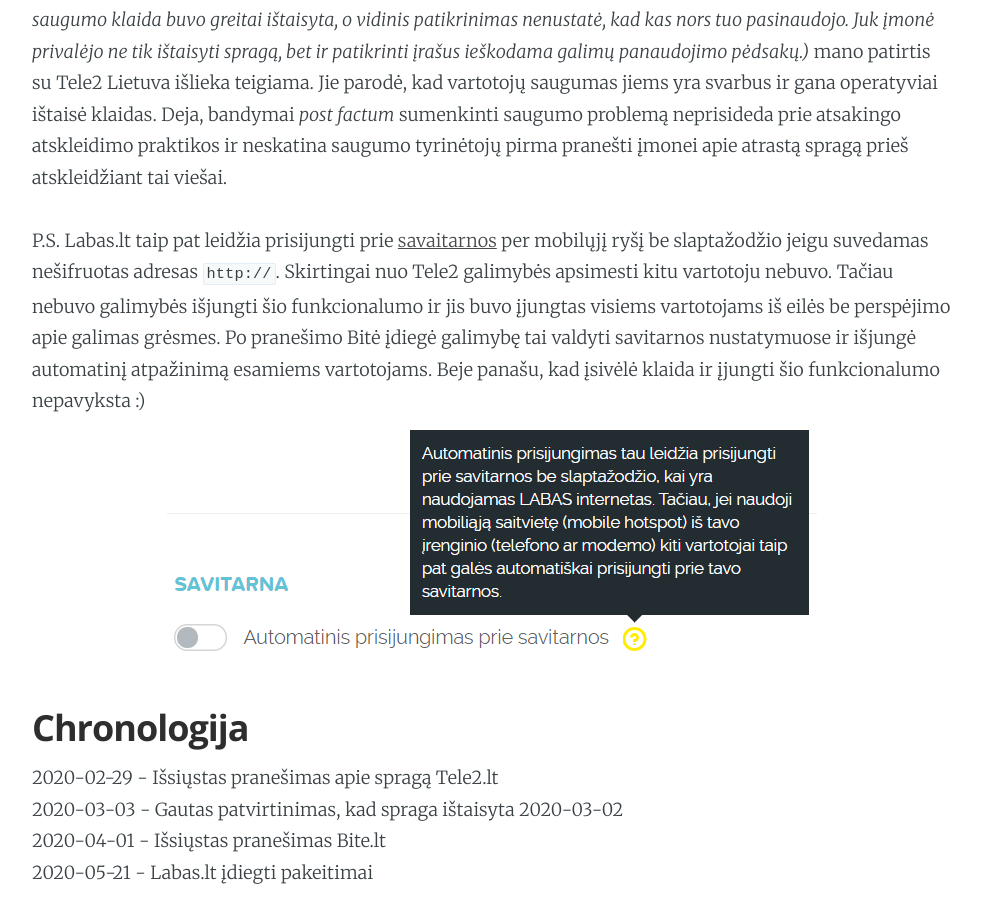
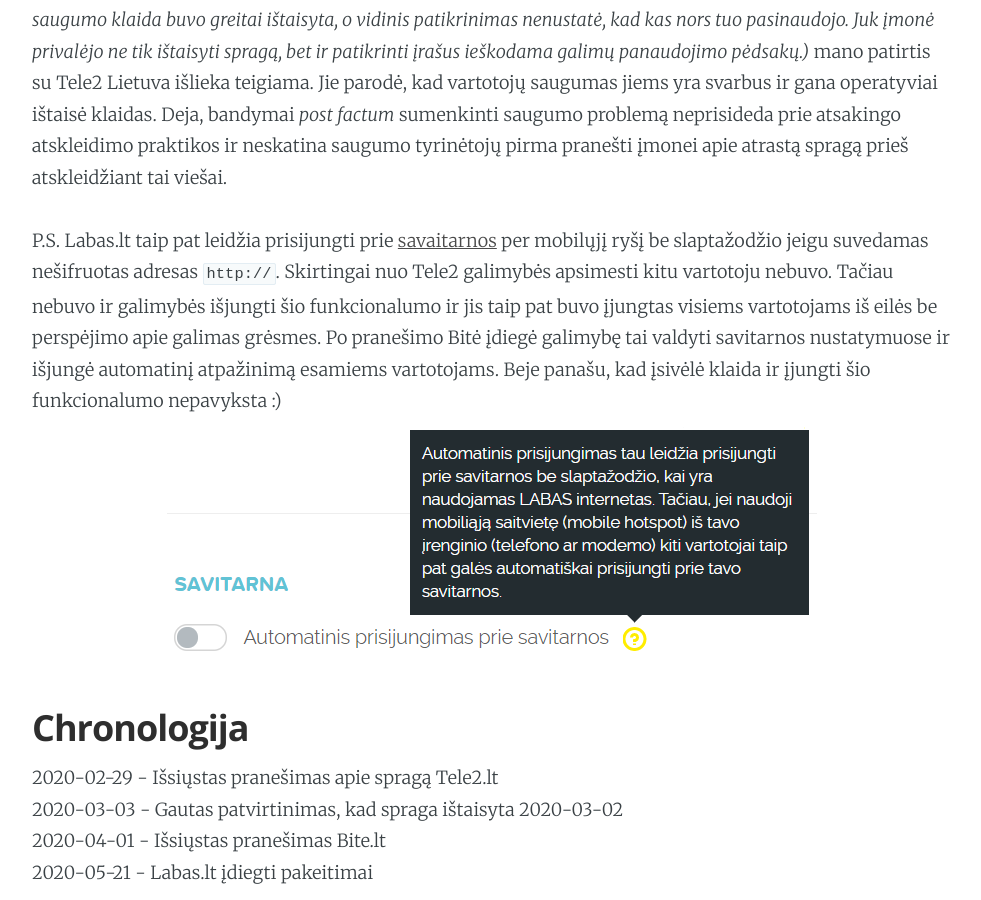
Before and after one commit to JarLob/jarlob.github.io, a Jekyll site: the page built from _posts/2020-05-21-tele2-savitarnos-autorizacijos-apejimas.md, in a window 1280 px wide and 900 px high, scrolled down 2577 px. Shown: the whole window, without its empty margins (148-1129 px from the left). Built offline with Jekyll 4.4.1, drawn with Linux system fonts in a browser that asks for light colours.

Commit message:
Update 2020-05-21-tele2-savitarnos-autorizacijos-apejimas.md

```diff
--- a/_posts/2020-05-21-tele2-savitarnos-autorizacijos-apejimas.md
+++ b/_posts/2020-05-21-tele2-savitarnos-autorizacijos-apejimas.md
@@ -31,7 +31,7 @@ Tai, kartu su galimybe suklastoti vartotojo identifikatorių, leido prisijungti
 
 Apskritai paėmus, nors [Tele2 neigia spragos rimtumą (16 min. 43 sec.)](https://www.ziniuradijas.lt/laidos/skaitmeniniai-horizontai/kaip-m-transportas-lt-programeles-leido-atskleisti-naudotoju-banko-korteliu-informacija) *(Užtektų tiesiog pripažinti, kad saugumo klaida buvo greitai ištaisyta, o vidinis patikrinimas nenustatė, kad kas nors tuo pasinaudojo. Juk įmonė privalėjo ne tik ištaisyti spragą, bet ir patikrinti įrašus ieškodama galimų panaudojimo pėdsakų.)* mano patirtis su Tele2 Lietuva išlieka teigiama. Jie parodė, kad vartotojų saugumas jiems yra svarbus ir gana operatyviai ištaisė klaidas.  Deja, bandymai *post factum* sumenkinti saugumo problemą neprisideda prie atsakingo atskleidimo praktikos ir neskatina saugumo tyrinėtojų pirma pranešti įmonei apie atrastą spragą prieš atskleidžiant tai viešai.
 
-P.S. Labas.lt taip pat leidžia prisijungti prie [savaitarnos](http://mano.labas.lt) per mobilųjį ryšį be slaptažodžio jeigu suvedamas nešifruotas adresas `http://`. Skirtingai nuo Tele2 galimybės apsimesti kitu vartotoju nebuvo. Tačiau nebuvo galimybės išjungti šio funkcionalumo ir jis buvo įjungtas visiems vartotojams iš eilės be perspėjimo apie galimas grėsmes. Po pranešimo Bitė įdiegė galimybę tai valdyti savitarnos nustatymuose ir išjungė automatinį atpažinimą esamiems vartotojams. Beje panašu, kad įsivėlė klaida ir įjungti šio funkcionalumo nepavyksta :)
+P.S. Labas.lt taip pat leidžia prisijungti prie [savaitarnos](http://mano.labas.lt) per mobilųjį ryšį be slaptažodžio jeigu suvedamas nešifruotas adresas `http://`. Skirtingai nuo Tele2 galimybės apsimesti kitu vartotoju nebuvo. Tačiau nebuvo ir galimybės išjungti šio funkcionalumo ir jis taip pat buvo įjungtas visiems vartotojams iš eilės be perspėjimo apie galimas grėsmes. Po pranešimo Bitė įdiegė galimybę tai valdyti savitarnos nustatymuose ir išjungė automatinį atpažinimą esamiems vartotojams. Beje panašu, kad įsivėlė klaida ir įjungti šio funkcionalumo nepavyksta :)
 ![Labas savitarnos perspėjimas](labas-savitarna.png)
 
 ## Chronologija
```
